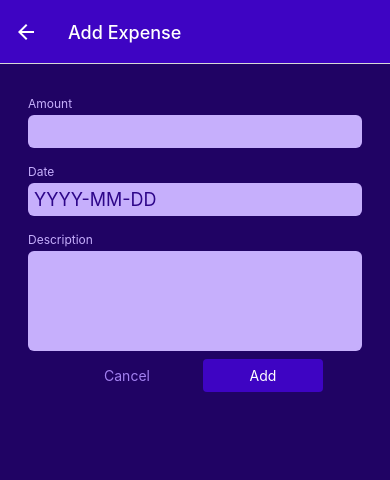
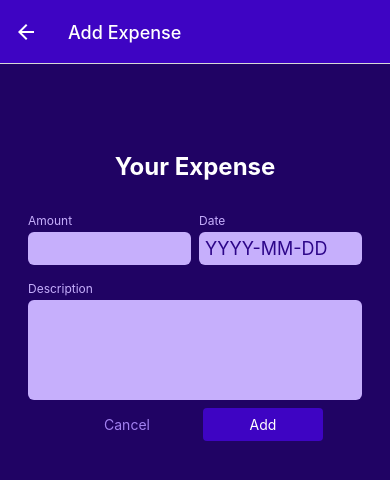
Before and after one commit to hericlesbitencourt/react-native-the-pratical-guide, a React Native app in the folder ExpenseTracker/: screen /ManageExpense in a window 390 px wide. Shown: the top 480 px of the page. Built offline with nearby package versions, Linux system fonts and the light colour scheme.

Commit message:
Section 09 - Lesson 151

```diff
--- a/ExpenseTracker/components/ManageExpense/ExpenseForm.js
+++ b/ExpenseTracker/components/ManageExpense/ExpenseForm.js
@@ -4,8 +4,11 @@
 export function ExpenseForm() {
   function amountChangeHandler() {}
   return (
-    <View>
+    <View style={styles.form}>
+      <Text style={styles.title}>Your Expense</Text>
+      <View style={styles.inputsRow}>
         <Input
+          style={styles.rowInput}
           label='Amount'
           textInputConfig={{
             keyboardType: 'decimal-pad',
@@ -13,6 +16,7 @@
           }}
         />
         <Input
+          style={styles.rowInput}
           label='Date'
           textInputConfig={{
             placeholder: 'YYYY-MM-DD',
@@ -20,6 +24,7 @@
             onChange: () => {},
           }}
         />
+      </View>
       <Input
         label='Description'
         textInputConfig={{
@@ -32,4 +37,22 @@
   );
 }
 
-const styles = StyleSheet.create({});
+const styles = StyleSheet.create({
+  form: {
+    marginTop: 40,
+  },
+  title: {
+    fontSize: 24,
+    fontWeight: 'bold',
+    color: 'white',
+    marginVertical: 24,
+    textAlign: 'center',
+  },
+  inputsRow: {
+    flexDirection: 'row',
+    justifyContent: 'space-between',
+  },
+  rowInput: {
+    flex: 1,
+  },
+});
--- a/ExpenseTracker/components/ManageExpense/Input.js
+++ b/ExpenseTracker/components/ManageExpense/Input.js
@@ -1,14 +1,14 @@
 import { StyleSheet, Text, TextInput, View } from 'react-native';
 import { GlobalStyles } from '../../constants/styles';
 
-export function Input({ label, textInputConfig }) {
+export function Input({ label, style, textInputConfig }) {
   const inputStyles = [styles.input];
 
   if (textInputConfig && textInputConfig.multiline) {
     inputStyles.push(styles.inputMultiline);
   }
   return (
-    <View style={styles.inputContainer}>
+    <View style={[styles.inputContainer, style]}>
       <Text style={styles.label}>{label}</Text>
       <TextInput style={inputStyles} {...textInputConfig} />
     </View>
```
Lines whose indentation alone changed are shown as unchanged.
